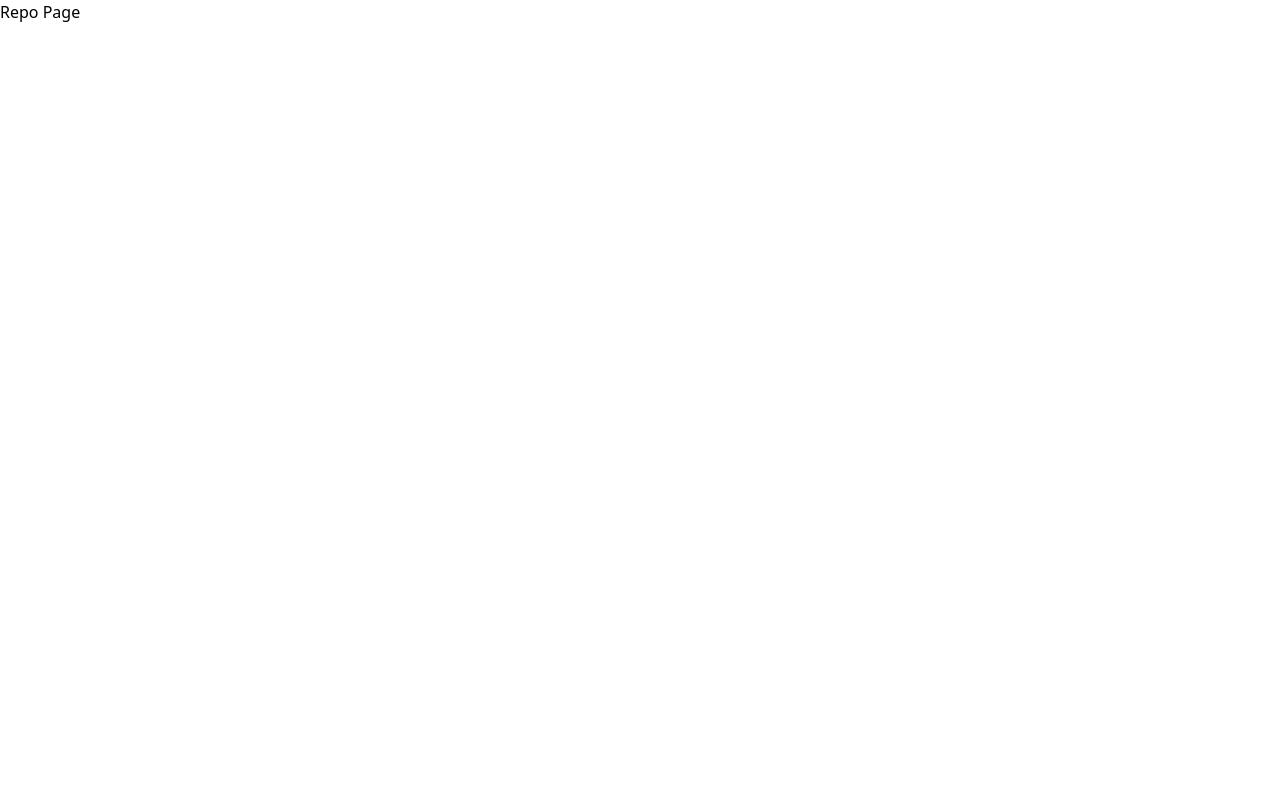
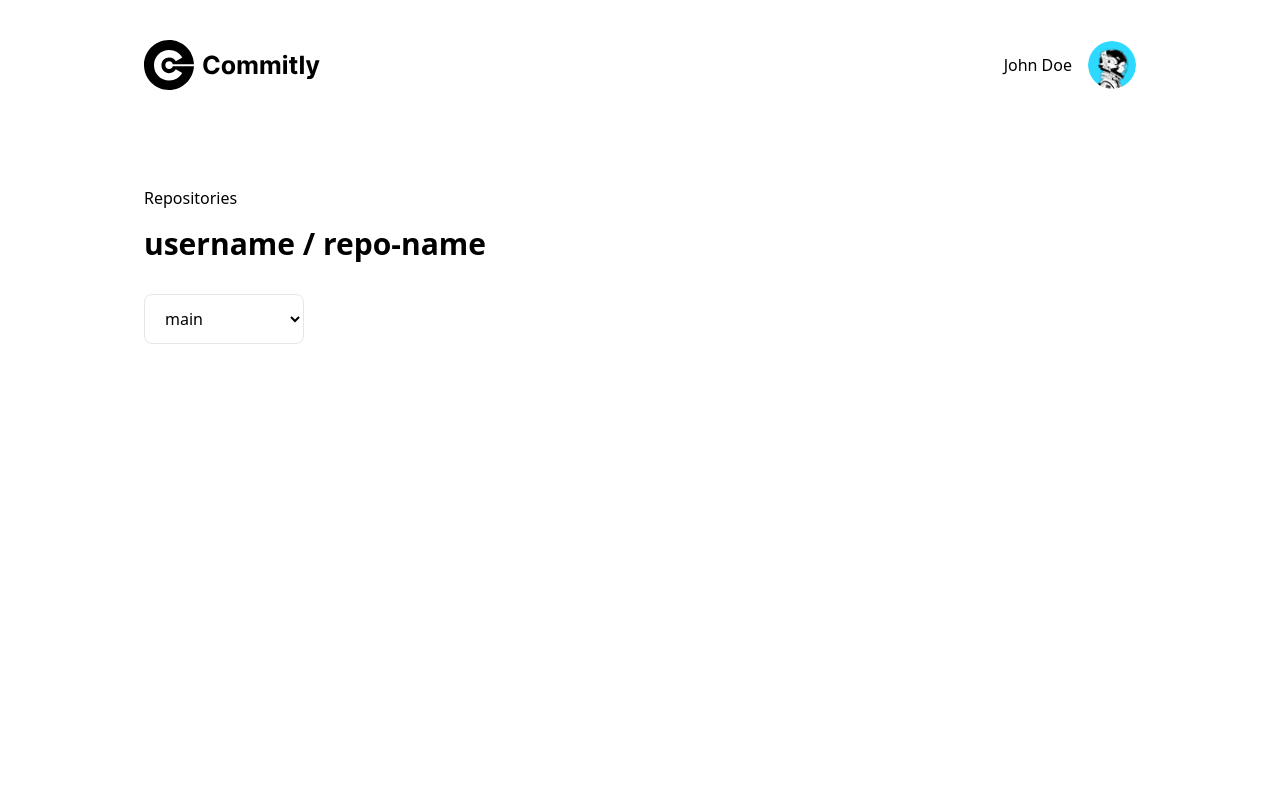
Before and after one commit to eihabkhan/eihabkhan-taas-frontend-challenge, a Vue app in the folder client/: page /repo-name in a window 1280 px wide. Shown: the top 800 px of the page. Built offline with nearby package versions, Linux system fonts and the light colour scheme.

Commit message:
refactor home and repo layout

```diff
--- a/client/src/App.vue
+++ b/client/src/App.vue
@@ -1,5 +1,10 @@
-<script setup lang="ts"></script>
+<script setup lang="ts">
+import AppNavbar from './components/navigation/AppNavbar.vue'
+import AppFooter from './components/navigation/AppFooter.vue'
+</script>
 
 <template>
+  <AppNavbar v-if="$route.name !== 'Login'" />
   <router-view></router-view>
+  <AppFooter v-if="$route.name !== 'Login'" />
 </template>
--- a/client/src/views/Home.vue
+++ b/client/src/views/Home.vue
@@ -6,8 +6,6 @@ import RepoList from '../components/repos/RepoList.vue'
 
 export default defineComponent({
   components: {
-    AppNavbar,
-    AppFooter,
     RepoList,
   },
 })
@@ -15,7 +13,6 @@ export default defineComponent({
 
 <template>
   <div class="overflow-hidden">
-    <AppNavbar />
     <main class="container min-h-[calc(100vh-282px)] max-w-[1024px]">
       <div class="mt-24 flex items-center justify-between">
         <h1 class="text-black font-bold text-3xl">My Repositories</h1>
@@ -31,6 +28,5 @@ export default defineComponent({
         <RepoList :repos="[]" />
       </section>
     </main>
-    <AppFooter />
   </div>
 </template>
--- a/client/src/views/Repo.vue
+++ b/client/src/views/Repo.vue
@@ -5,5 +5,33 @@ export default defineComponent({})
 </script>
 
 <template>
-  <div>Repo Page</div>
+  <div class="min-h-screen overflow-hidden">
+    <main class="container min-h-[calc(100vh-282px)] max-w-[1024px]">
+      <div class="mt-24 flex items-center justify-between">
+        <div class="flex flex-col gap-4">
+          <BaseButton
+            as="a"
+            href="/"
+            class="w-fit"
+            variant="tertiary"
+            :leftIcon="ReturnIcon"
+          >
+            Repositories
+          </BaseButton>
+          <h1 class="text-black font-bold text-3xl">username / repo-name</h1>
+        </div>
+      </div>
+      <section class="mt-8">
+        <div class="mb-4">
+          <select
+            class="py-3 bg-white border-[1px] border-gray-200 rounded-lg px-4 min-w-[160px]"
+            name="branch"
+          >
+            <option value="main">main</option>
+          </select>
+        </div>
+        <!-- <CommitList :commits="commits" /> -->
+      </section>
+    </main>
+  </div>
 </template>
```
